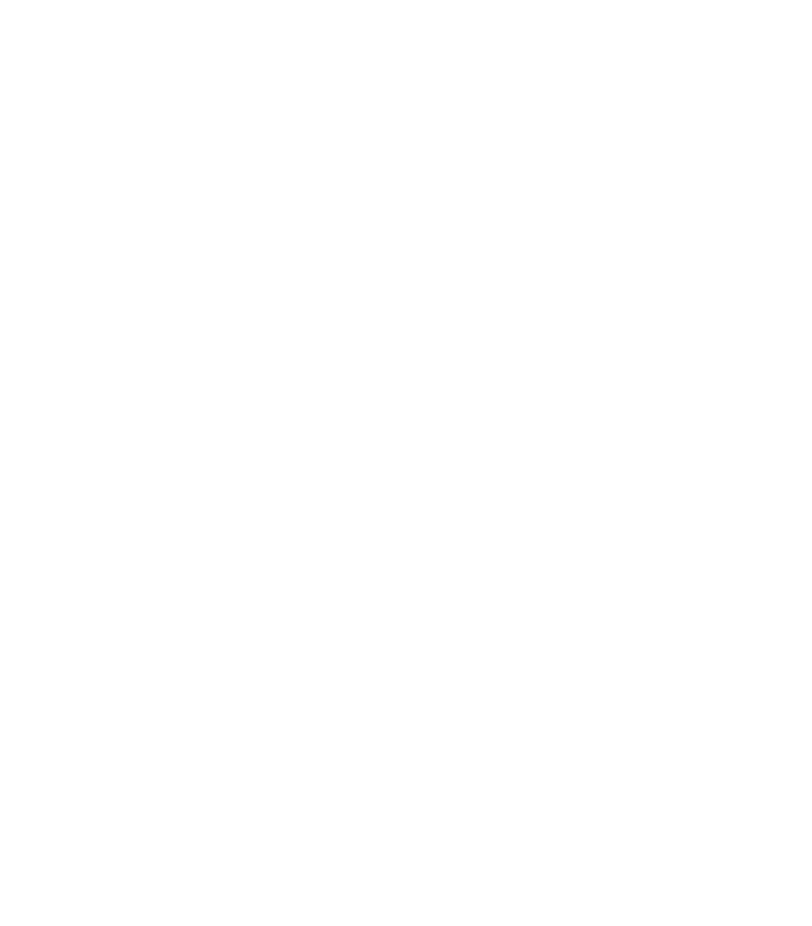
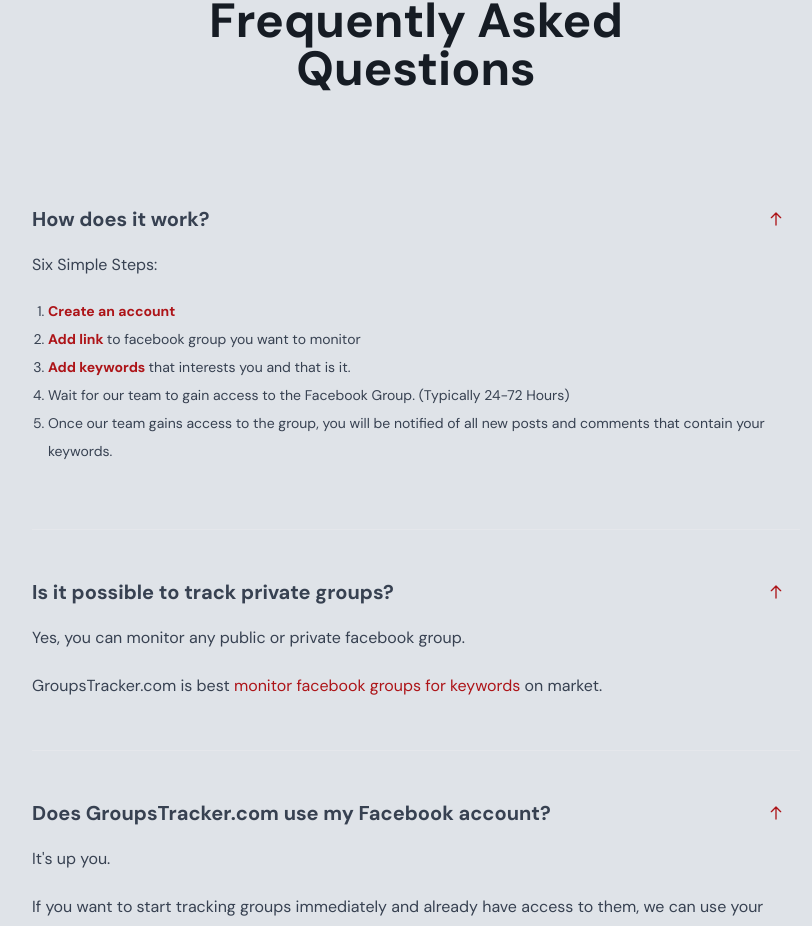
Before and after one commit to Rashad-Stack/trcker, a React (Vite) app: page /faq in a window 1280 px wide. Before the commit this address had no page. Shown: the part 171-1097 px from the top of the page, without its empty margins (224-1036 px from the left). Before the commit the page ends 800 px from the top, so only its background shows below. Built offline with nearby package versions, Linux system fonts and the light colour scheme.

Commit message:
faq section add

```diff
--- a/src/App.jsx
+++ b/src/App.jsx
@@ -4,7 +4,7 @@
 import { PrivetRoutes, PublicRoutes } from "./routes";
 import { Login, Register } from "./pages/auth";
 import { Contact, Home, HowItWorks, PricingPlan } from "./pages";
-import { Alternative, AlternativePhantombuster, BrandMonitoring, ChromePlugin, FacebookWebhook, MemberExtracting, PrivacyPolicy, SlackIntegration, TermsConditions } from "./pages/footerLinks";
+import { Alternative, AlternativePhantombuster, BrandMonitoring, ChromePlugin, FacebookWebhook, Faq, MemberExtracting, PrivacyPolicy, SlackIntegration, TermsConditions } from "./pages/footerLinks";
 import {
   Affiliate,
   Dashboard,
@@ -51,6 +51,10 @@
         <Route path="/phantombuster-alternative" element={<AlternativePhantombuster />} />
 
 
+        {/* Help */}
+        <Route path="/faq" element={<Faq />} />
+
+
 
       </Route>
 
--- /dev/null
+++ b/src/components/footer/faqSection/FacebookAccount.jsx
@@ -0,0 +1,42 @@
+import React from "react";
+
+export default function FacebookAccount() {
+  return (
+    <div className="max-w-3xl mx-auto">
+      <ul>
+        <li className="py-6 lg:py-12 pr-4 border-b text-gray-700 dark:text-dark-paragraph">
+          <button className="w-full flex justify-between items-center text-left font-bold font-heading">
+            <span className="text-xl">
+              Does GroupsTracker.com use my Facebook account?
+            </span>
+            <svg
+              className="w-4 h-4 text-primary"
+              xmlns="http://www.w3.org/2000/svg"
+              fill="none"
+              viewBox="0 0 24 24"
+              stroke="currentColor"
+            >
+              <path
+                strokeLinecap="round"
+                strokeLinejoin="round"
+                strokeWidth={2}
+                d="M5 10l7-7m0 0l7 7m-7-7v18"
+              />
+            </svg>
+          </button>
+          <p className="mt-4 pr-4 text-gray-700 dark:text-dark-paragraph font-normal leading-loose">
+            It's up you.{" "}
+          </p>
+          <p className="mt-4 pr-4 text-gray-700 dark:text-dark-paragraph font-normal leading-loose">
+            If you want to start tracking groups immediately and already have
+            access to them, we can use your account.
+          </p>
+          <p className="mt-4 pr-4 text-gray-700 dark:text-dark-paragraph font-normal leading-loose">
+            If you are afraid to use your own account or want us to gain access
+            to the group - we will use our own accounts.
+          </p>
+        </li>
+      </ul>
+    </div>
+  );
+}
--- /dev/null
+++ b/src/components/footer/faqSection/HowDoesWork.jsx
@@ -0,0 +1,68 @@
+import React from "react";
+import { Link } from "react-router-dom";
+
+export default function HowDoesWork() {
+  return (
+    <div className="max-w-3xl mx-auto">
+      <ul>
+        <li className="py-12 pr-4 border-b text-gray-700 dark:text-dark-paragraph">
+          <button className="w-full flex justify-between items-center text-left font-bold font-headin">
+            <span className="text-xl">How does it work?</span>
+            <svg
+              className="w-4 h-4 text-primary"
+              xmlns="http://www.w3.org/2000/svg"
+              fill="none"
+              viewBox="0 0 24 24"
+              stroke="currentColor"
+            >
+              <path
+                strokeLinecap="round"
+                strokeLinejoin="round"
+                strokeWidth={2}
+                d="M5 10l7-7m0 0l7 7m-7-7v18"
+              />
+            </svg>
+          </button>
+          <p className="mt-4 pr-4 text-gray-700 dark:text-dark-paragraph font-normal leading-loose">
+            Six Simple Steps:
+          </p>
+          <ol
+            className="mt-4 text-gray-700 dark:text-dark-paragraph text-sm font-normal leading-loose"
+            style={{ listStyle: "decimal", margin: "1rem" }}
+          >
+            {" "}
+            <li className="text-gray-700 dark:text-dark-paragraph">
+              {" "}
+              <Link className="font-bold text-primary" to="/register">
+                Create an account
+              </Link>
+            </li>
+            <li className="text-gray-700 dark:text-dark-paragraph">
+              {" "}
+              <Link className="text-primary font-bold" to="/panel/groups">
+                Add link{" "}
+              </Link>
+              to facebook group you want to monitor
+            </li>
+            <li className="text-gray-700 dark:text-dark-paragraph">
+              {" "}
+              <Link className="font-bold text-primary" to="/panel/keywords">
+                Add keywords{" "}
+              </Link>
+              that interests you and that is it.
+            </li>
+            <li className="text-gray-700 dark:text-dark-paragraph">
+              Wait for our team to gain access to the Facebook Group. (Typically
+              24-72 Hours)
+            </li>
+            <li className="text-gray-700 dark:text-dark-paragraph">
+              Once our team gains access to the group, you will be notified of
+              all new posts and comments that contain your keywords.
+            </li>
+          </ol>
+          <p />
+        </li>
+      </ul>
+    </div>
+  );
+}
--- /dev/null
+++ b/src/components/footer/faqSection/PrivateGroups.jsx
@@ -0,0 +1,42 @@
+import React from "react";
+import { Link } from "react-router-dom";
+
+export default function PrivateGroups() {
+  return (
+    <div className="w-full max-w-3xl mx-auto ">
+      <ul>
+        <li className=" py-12 pr-4 border-b text-gray-700 dark:text-dark-paragraph ">
+          <button className="w-full flex justify-between items-center text-left font-bold font-heading">
+            <span className="text-xl text-gray-700 dark:text-dark-paragraph">
+              Is it possible to track private groups?
+            </span>
+            <svg
+              className="w-4 h-4 text-primary"
+              xmlns="http://www.w3.org/2000/svg"
+              fill="none"
+              viewBox="0 0 24 24"
+              stroke="currentColor"
+            >
+              <path
+                strokeLinecap="round"
+                strokeLinejoin="round"
+                strokeWidth={2}
+                d="M5 10l7-7m0 0l7 7m-7-7v18"
+              />
+            </svg>
+          </button>
+          <p className="mt-4 pr-4 text-gray-700 dark:text-dark-paragraph font-normal leading-loose">
+            Yes, you can monitor any public or private facebook group.
+          </p>
+          <p className="mt-4 pr-4 text-gray-700 dark:text-dark-paragraph font-normal leading-loose">
+            GroupsTracker.com is best{" "}
+            <Link className="text-primary" to="/">
+              monitor facebook groups for keywords{" "}
+            </Link>
+            on market.
+          </p>
+        </li>
+      </ul>
+    </div>
+  );
+}
--- /dev/null
+++ b/src/components/footer/faqSection/TurnedOn.jsx
@@ -0,0 +1,38 @@
+import React from "react";
+
+export default function TurnedOn() {
+  return (
+    <div className="w-full max-w-3xl mx-auto">
+      <ul>
+        <li className="py-6 lg:py-12 pr-4 text-gray-700 dark:text-dark-paragraph">
+          <button className="w-full flex justify-between items-center text-left font-bold font-heading">
+            <span className="text-xl">
+              Does my computer have to be turned on?
+            </span>
+            <svg
+              className="w-4 h-4 text-primary"
+              xmlns="http://www.w3.org/2000/svg"
+              fill="none"
+              viewBox="0 0 24 24"
+              stroke="currentColor"
+            >
+              <path
+                strokeLinecap="round"
+                strokeLinejoin="round"
+                strokeWidth={2}
+                d="M5 10l7-7m0 0l7 7m-7-7v18"
+              />
+            </svg>
+          </button>
+          <p className="mt-4 pr-4 text-gray-700 dark:text-dark-paragraph font-normal leading-loose">
+            No, you can turn off the computer.
+          </p>
+          <p className="mt-4 pr-4 text-gray-700 dark:text-dark-paragraph font-normal leading-loose">
+            All work is done on our servers and you will be notified when a new
+            post or comment is posted.
+          </p>
+        </li>
+      </ul>
+    </div>
+  );
+}
--- a/src/layouts/Footer.jsx
+++ b/src/layouts/Footer.jsx
@@ -159,7 +159,7 @@
                 <li className="mb-4">
                   <Link
                     className=" text-gray-700 dark:text-dark-paragraph"
-                    to="/help"
+                    to="/faq"
                     title="Help for GroupsTracker.com"
                   >
                     FAQ
--- a/src/pages/footerLinks/AlternativePhantombuster.jsx
+++ b/src/pages/footerLinks/AlternativePhantombuster.jsx
@@ -22,15 +22,12 @@
               Phantombuster.com?{" "}
             </p>{" "}
           </div>
-
           <PhantombusterAbout />
           <Safety />
           <DesignedFbGroup />
           <EasierUse />
           <FreePlan />
           <FbGroupsTracking />
-
-
         </div>
         <Comments />
       </section>
--- /dev/null
+++ b/src/pages/footerLinks/Faq.jsx
@@ -0,0 +1,31 @@
+import React from "react";
+import { Main } from "../../layouts";
+import { Comments } from "../../components/HowItWorks";
+import HowDoesWork from "../../components/footer/faqSection/HowDoesWork";
+import PrivateGroups from "../../components/footer/faqSection/PrivateGroups";
+import FacebookAccount from "../../components/footer/faqSection/FacebookAccount";
+import TurnedOn from "../../components/footer/faqSection/TurnedOn";
+
+export default function Faq() {
+  return (
+    <Main>
+      <section className="relative bg-light-secondary dark:bg-dark-secondary">
+        <div className="container mx-auto px-4 sm:px-6 max-w-6xl flex flex-col items-center justify-between  py-20">
+          <div className="max-w-xl mx-auto text-center">
+            <div className="mb-16 max-w-xl mx-auto px-4 text-center">
+              <span className="text-primary font-bold">Help</span>
+              <h2 className="text-4xl lg:text-5xl font-bold font-heading text-light-title dark:text-white">
+                Frequently Asked Questions
+              </h2>
+            </div>
+          </div>
+          <HowDoesWork />
+          <PrivateGroups />
+          <FacebookAccount />
+          <TurnedOn />
+        </div>
+        <Comments />
+      </section>
+    </Main>
+  );
+}
--- a/src/pages/footerLinks/index.js
+++ b/src/pages/footerLinks/index.js
@@ -7,3 +7,4 @@
 export { default as PrivacyPolicy } from "./PrivacyPolicy";
 export { default as Alternative } from "./Alternative";
 export { default as AlternativePhantombuster } from "./AlternativePhantombuster";
+export { default as Faq } from "./Faq";
```
Lines whose indentation alone changed are shown as unchanged.
